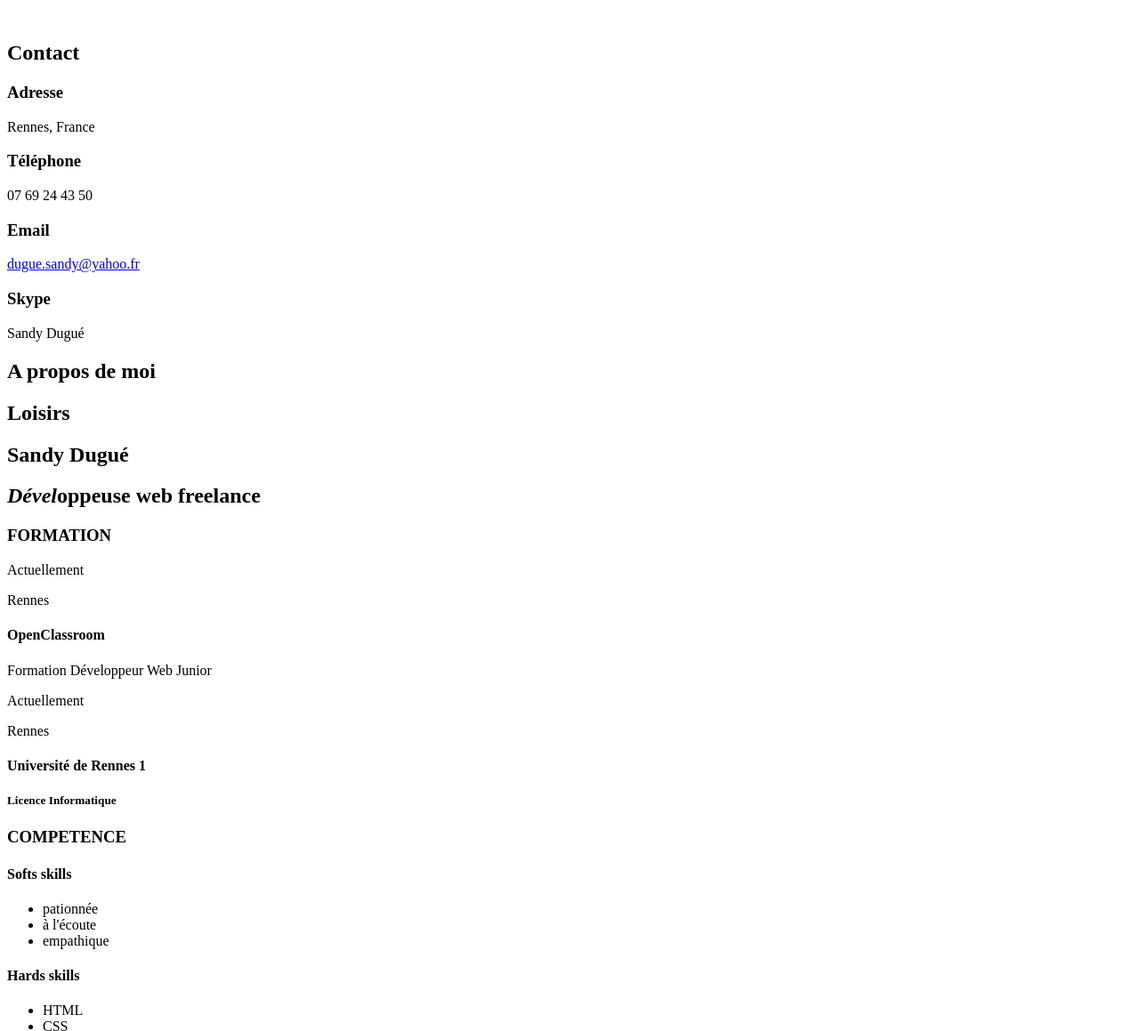
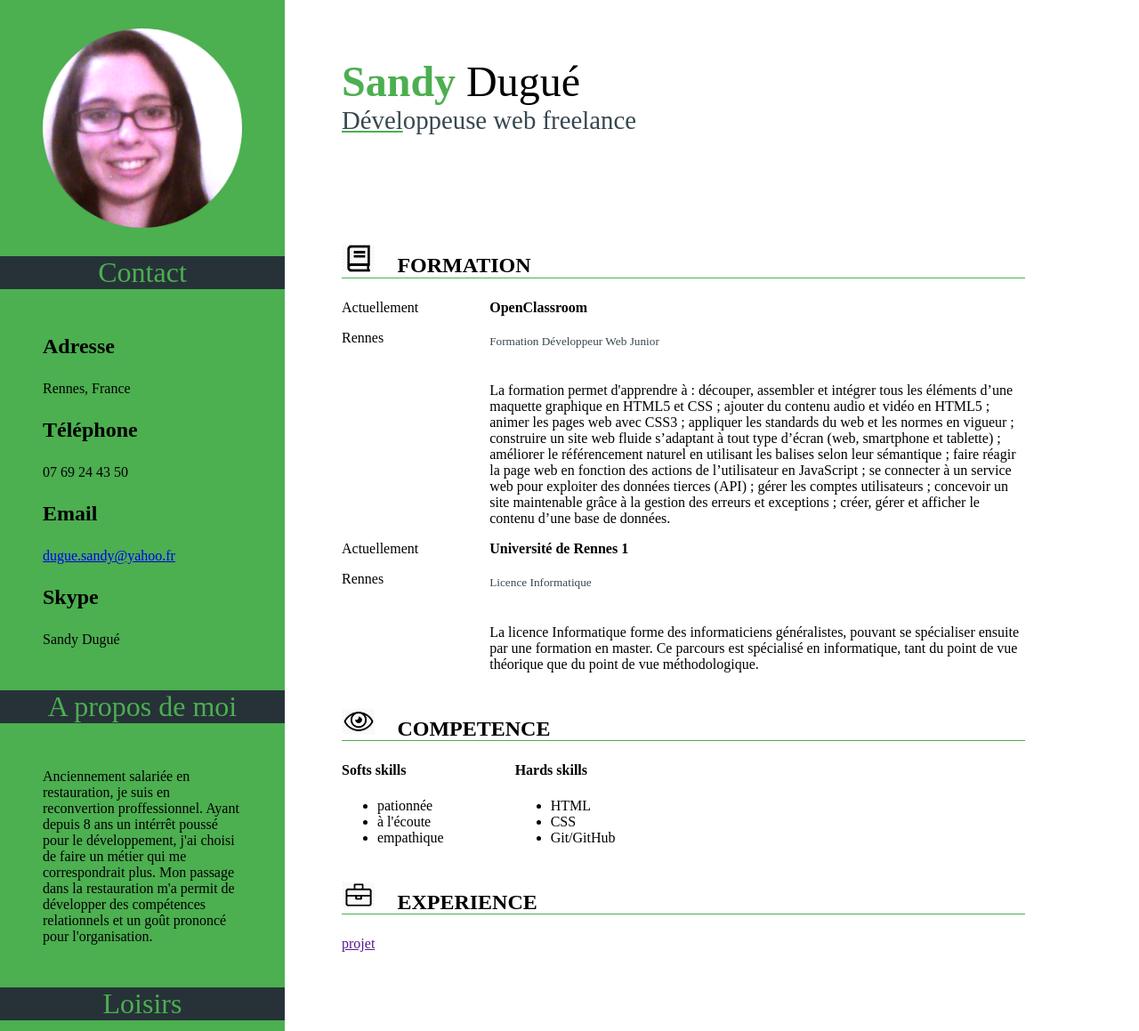
Before and after one commit to sadugue/CV, a plain HTML site: page CVprojet2.html in a window 1280 px wide. Shown: the top 1159 px of the page at 89% size. Drawn offline with Linux system fonts and the light colour scheme.

Commit message:
ajout des images et du CSS de base à la page
CSS presque fini (quelques retouches à faire), dossier à ranger et projet à ajouter

```diff
--- /dev/null
+++ b/CVprojet2.css
@@ -0,0 +1,170 @@
+body
+{
+    display: flex;
+    margin: 0em;
+    padding-top: 0em;
+}
+
+aside {
+    width: 25%;
+    background-color: #4CAF50;
+    padding: 0%;
+    margin: 0em;
+}
+
+.photo
+{
+    display: flex;
+    justify-content: center;
+    margin-top: 2em;
+    margin-bottom: 2em;
+}
+
+.contact {
+    margin: 3em;
+}
+
+.moi {
+    margin: 3em;
+}
+
+.loisirs {
+    margin: 3em;
+    display: flex;
+    justify-content: space-around;
+}
+
+.loisirs img
+{
+    width: 25%;
+}
+
+img
+{
+    width: 70%;
+}
+
+section
+{
+    padding: 5% 0% 5% 5%;
+    margin: 0em;
+    width: 60%;
+}
+
+strong {
+    color: #4CAF50;
+}
+
+h1 {
+    font-size: 3em;
+    font-weight: normal;
+    margin: 0em;
+}
+
+h2 {
+    color: #37474F;
+    font-size: 1.8em;
+    font-weight: normal;
+    margin: 0em;
+    margin-bottom: 16%;
+}
+
+aside h2 {
+    background-color: #263238;
+    color: #4CAF50;
+    padding: 0em;
+    text-align: center;
+    font-size: 2em;
+
+}
+
+h3 {
+    font-size: 1.5em;
+    border-bottom: 1px solid #4CAF50;
+}
+
+h3 img
+{
+    width: 5%;
+    margin-right: 1em;
+}
+
+h4
+{
+    margin-top: 0em;
+    padding-top: 0em;
+}
+
+h5
+{
+    color: #37474F;
+    margin-top: 0em;
+    padding-top: 0em;
+    font-weight: normal;
+}
+
+em {
+    text-decoration: underline;
+    text-decoration-color: #4CAF50;
+    font-style: normal;
+}
+
+header
+{
+    padding: 0em;
+    margin: 0em;
+}
+
+.formation1 {
+    display: flex;
+    flex-direction: row;
+}
+
+.formation2 {
+    display: flex;
+    flex-direction: row;
+}
+
+.compétences {
+    display: flex;
+    flex-direction: row;
+}
+
+.date1 {
+    display: flex;
+    flex-direction: column;
+    justify-content: flex-start;
+    margin-right: 5em;
+}
+
+.date2 {
+    display: flex;
+    flex-direction: column;
+    justify-content: flex-start;
+    margin-right: 5em;
+}
+
+
+.quoi1 {
+    display: flex;
+    flex-direction: column;
+    justify-content: flex-start;
+    margin-left: 5em;
+}
+
+.quoi2 {
+    display: flex;
+    flex-direction: column;
+    justify-content: flex-start;
+    margin-left: 5em;
+}
+
+.SoftsSkills
+{
+    margin-right: 5em;
+}
+
+.HardsSkills
+{
+    margin-right: 5em;
+}
--- a/CVprojet2.html
+++ b/CVprojet2.html
@@ -3,15 +3,16 @@
 <html lang="fr-fr" xmlns="http://www.w3.org/1999/xhtml">
 <head>
     <meta charset="utf-8" />
+    <link rel="stylesheet" href="CVprojet2.css"/>
     <title>CV du projet 2</title>
 </head>
 <body>
     <aside>
         <div class="photo">
-            <img />
+            <img src="circle-CV.png" alt="photo de Sandy Dugué" />
         </div>
+        <h2>Contact</h2>
         <div class="contact">
-            <h2>Contact</h2>
             <h3>Adresse</h3>
             <p>Rennes, France</p>
             <h3>Téléphone</h3>
@@ -19,25 +20,33 @@
             <h3>Email</h3>
             <a href="mailto:dugue.sandy@yahoo.fr">
                 dugue.sandy@yahoo.fr
-                </a>
-                <h3>Skype</h3>
-                <p>Sandy Dugué</p>
-</div>
+            </a>
+            <h3>Skype</h3>
+            <p>Sandy Dugué</p>
+        </div>
+        <h2>A propos de moi</h2>
         <div class="moi">
-            <h2>A propos de moi</h2>
-            <p></p>
+            <p>
+                Anciennement salariée en restauration, je suis en reconvertion proffessionnel.
+                Ayant depuis 8 ans un intérrêt poussé pour le développement, j'ai choisi de faire un métier qui me correspondrait plus.
+                Mon passage dans la restauration m'a permit de développer des compétences relationnels
+                et un goût prononcé pour l'organisation.
+            </p>
         </div>
+        <h2>Loisirs</h2>
         <div class="loisirs">
-            <h2>Loisirs</h2>
+            <img src="guitare2mini.png" alt="jouer de la guitare"/>
+            <img src="musique2mini.png" alt="écouter de la musique"/>
+            <img src="echec3mini.png" alt="jouer aux échecs"/>
         </div>
     </aside>
     <section>
         <header>
-            <h1><strong>Sandy Dugué</strong></h1>
+            <h1><strong>Sandy</strong> Dugué</h1>
             <h2><em>Dével</em>oppeuse web freelance</h2>
         </header>
+        <h3><img src="bookmini.png" alt="icône livre" />FORMATION</h3>
         <div class="formations">
-            <h3>FORMATION</h3>
             <div class="formation1">
                 <div class="datelieu1">
                     <time>Actuellement</time>
@@ -45,7 +54,21 @@
                 </div>
                 <div class="quoi1">
                     <h4>OpenClassroom</h4>
-                    <p>Formation Développeur Web Junior</p>
+                    <h5>Formation Développeur Web Junior</h5>
+                    <p>
+                        La formation permet d'apprendre à : découper, assembler et intégrer tous les éléments d’une maquette graphique en HTML5 et CSS ;
+                        ajouter du contenu audio et vidéo en HTML5 ;
+                        animer les pages web avec CSS3 ;
+                        appliquer les standards du web et les normes en vigueur ;
+                        construire un site web fluide s’adaptant à tout type d’écran (web, smartphone et tablette) ;
+                        améliorer le référencement naturel en utilisant les balises selon leur sémantique ;
+                        faire réagir la page web en fonction des actions de l’utilisateur en JavaScript ;
+                        se connecter à un service web pour exploiter des données tierces (API) ;
+                        gérer les comptes utilisateurs ;
+                        concevoir un site maintenable grâce à la gestion des erreurs et exceptions ;
+                        créer, gérer et afficher le contenu d’une base de données.
+
+                    </p>
                 </div>
             </div>
             <div class="formation2">
@@ -56,12 +79,13 @@
                 <div class="quoi2">
                     <h4>Université de Rennes 1</h4>
                     <h5>Licence Informatique</h5>
-                    <p></p>
+                    <p>La licence Informatique forme des informaticiens généralistes, pouvant se spécialiser ensuite par une formation en master.
+                    Ce parcours est spécialisé en informatique, tant du point de vue théorique que du point de vue méthodologique.</p>
                 </div>
             </div>
         </div>
+        <h3><img src="oeilmini.png" alt="icône oeil" />COMPETENCE</h3>
         <div class="compétences">
-            <h3>COMPETENCE</h3>
             <div class="SoftsSkills :">
                 <h4>Softs skills</h4>
                 <ul>
@@ -80,7 +104,7 @@
             </div>
         </div>
         <div class="expériences">
-            <h3>EXPERIENCE</h3>
+            <h3><img src="malettemini.png" alt="icône malette" />EXPERIENCE</h3>
             <a href="">projet</a>
         </div>
     </section>
```
Also changed, not shown: IMG_CV.jpg (added), bookmini.png (added), circle-CV.png (added), echec3mini.png (added), guitare2mini.png (added), malettemini.png (added), musique2mini.png (added), oeilmini.png (added).
